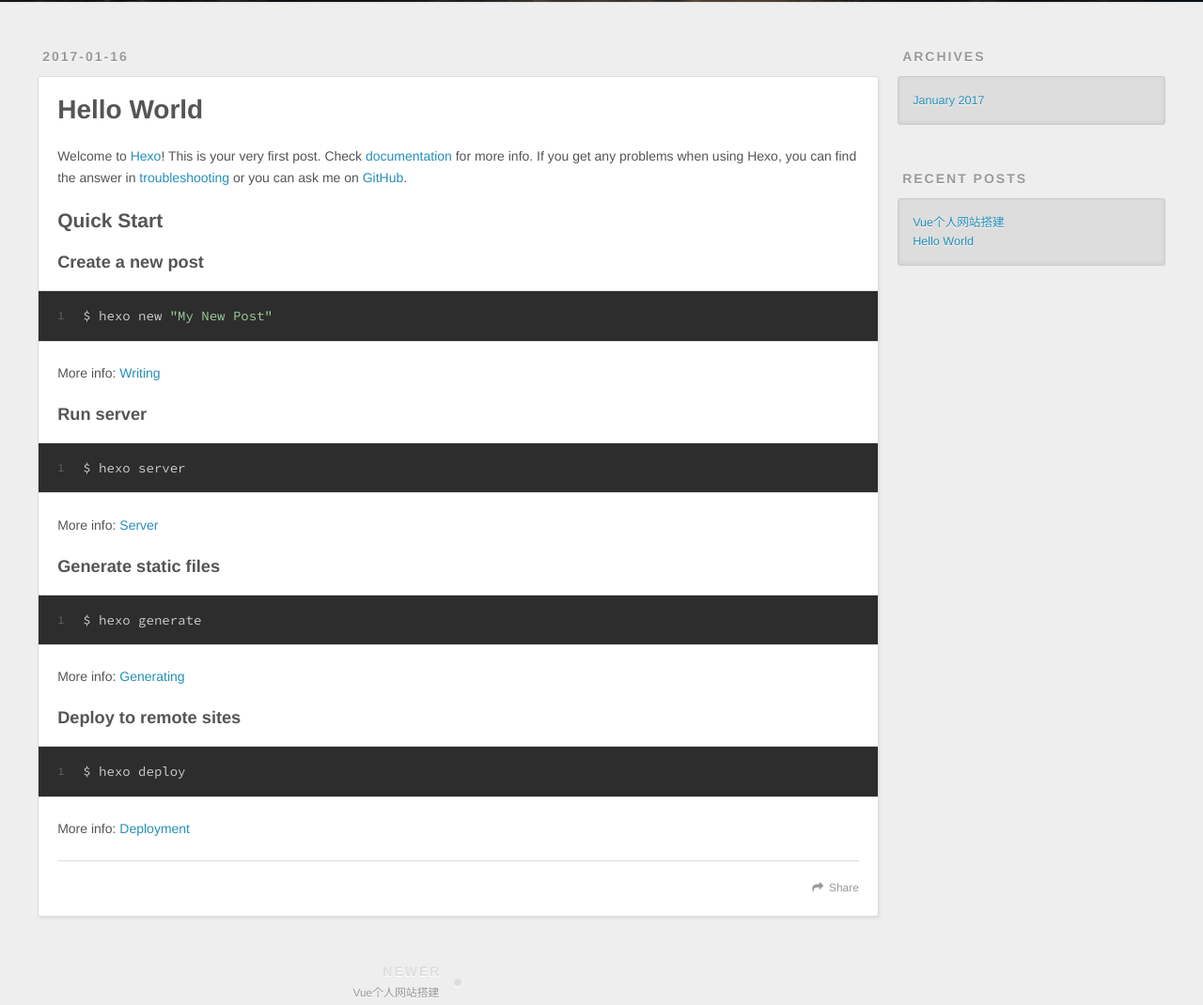
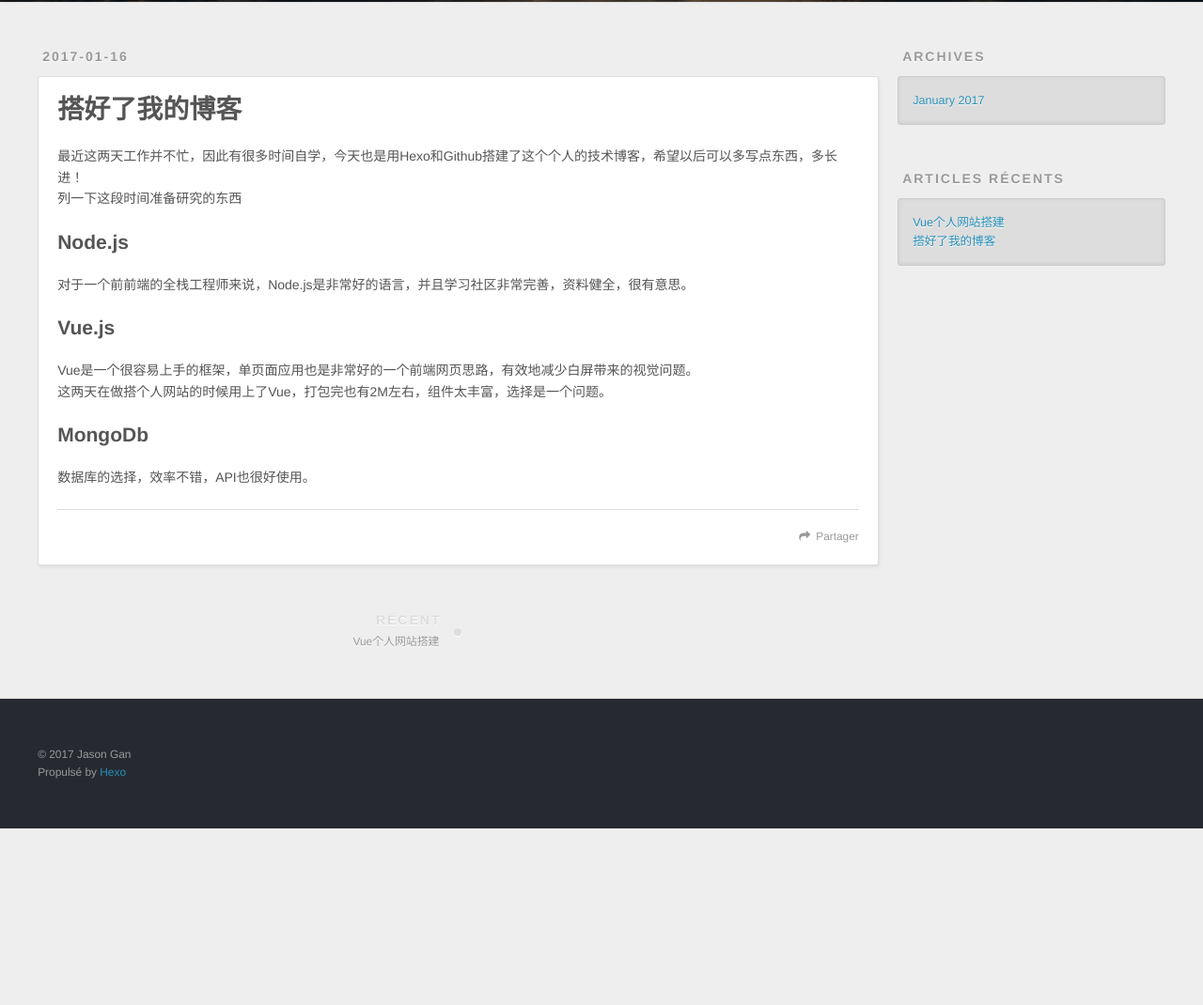
Before and after one commit to ganchengyuan1990/blog, a plain HTML site: page 2017/01/16/hello-world/index.html in a window 1280 px wide. Shown: the part 298-1368 px from the top of the page at 94% size. After the commit the page ends 1180 px from the top, so only its background shows below. Drawn offline with nearby package versions, Linux system fonts and the light colour scheme.

Commit message:
Site updated: 2017-01-16 19:04:38

```diff
--- a/2017/01/16/hello-world/index.html
+++ b/2017/01/16/hello-world/index.html
@@ -3,21 +3,24 @@
 <head>
   <meta charset="utf-8">
 
-  <title>Hello World | 时间追逐者</title>
+  <title>搭好了我的博客 | 时间追逐者</title>
   <meta name="viewport" content="width=device-width, initial-scale=1, maximum-scale=1">
-  <meta name="description" content="Welcome to Hexo! This is your very first post. Check documentation for more info. If you get any problems when using Hexo, you can find the answer in troubleshooting or you can ask me on GitHub.
-Quick">
+  <meta name="description" content="最近这两天工作并不忙，因此有很多时间自学，今天也是用Hexo和Github搭建了这个个人的技术博客，希望以后可以多写点东西，多长进！列一下这段时间准备研究的东西
+Node.js对于一个前前端的全栈工程师来说，Node.js是非常好的语言，并且学习社区非常完善，资料健全，很有意思。
+Vue.jsVue是一个很容易上手的框架，单页面应用也是非常好的一个前端网页思路，有效地减少白屏带来的视觉问题。这两天">
 <meta property="og:type" content="article">
-<meta property="og:title" content="Hello World">
+<meta property="og:title" content="搭好了我的博客">
 <meta property="og:url" content="https://ganchengyuan1990.github.io/blog/2017/01/16/hello-world/index.html">
 <meta property="og:site_name" content="时间追逐者">
-<meta property="og:description" content="Welcome to Hexo! This is your very first post. Check documentation for more info. If you get any problems when using Hexo, you can find the answer in troubleshooting or you can ask me on GitHub.
-Quick">
-<meta property="og:updated_time" content="2017-01-16T08:12:12.622Z">
+<meta property="og:description" content="最近这两天工作并不忙，因此有很多时间自学，今天也是用Hexo和Github搭建了这个个人的技术博客，希望以后可以多写点东西，多长进！列一下这段时间准备研究的东西
+Node.js对于一个前前端的全栈工程师来说，Node.js是非常好的语言，并且学习社区非常完善，资料健全，很有意思。
+Vue.jsVue是一个很容易上手的框架，单页面应用也是非常好的一个前端网页思路，有效地减少白屏带来的视觉问题。这两天">
+<meta property="og:updated_time" content="2017-01-16T11:04:23.246Z">
 <meta name="twitter:card" content="summary">
-<meta name="twitter:title" content="Hello World">
-<meta name="twitter:description" content="Welcome to Hexo! This is your very first post. Check documentation for more info. If you get any problems when using Hexo, you can find the answer in troubleshooting or you can ask me on GitHub.
-Quick">
+<meta name="twitter:title" content="搭好了我的博客">
+<meta name="twitter:description" content="最近这两天工作并不忙，因此有很多时间自学，今天也是用Hexo和Github搭建了这个个人的技术博客，希望以后可以多写点东西，多长进！列一下这段时间准备研究的东西
+Node.js对于一个前前端的全栈工程师来说，Node.js是非常好的语言，并且学习社区非常完善，资料健全，很有意思。
+Vue.jsVue是一个很容易上手的框架，单页面应用也是非常好的一个前端网页思路，有效地减少白屏带来的视觉问题。这两天">
 
     <link rel="alternate" href="/atom.xml" title="时间追逐者" type="application/atom+xml">
 
@@ -59,9 +62,9 @@ Quick">
       </nav>
       <nav id="sub-nav">
 
-          <a id="nav-rss-link" class="nav-icon" href="/atom.xml" title="RSS Feed"></a>
+          <a id="nav-rss-link" class="nav-icon" href="/atom.xml" title="Flux RSS"></a>
 
-        <a id="nav-search-btn" class="nav-icon" title="Search"></a>
+        <a id="nav-search-btn" class="nav-icon" title="Rechercher"></a>
       </nav>
       <div id="search-form-wrap">
         <form action="//google.com/search" method="get" accept-charset="UTF-8" class="search-form"><input type="search" name="q" results="0" class="search-form-input" placeholder="Search"><button type="submit" class="search-form-submit">&#xF002;</button><input type="hidden" name="sitesearch" value="https://ganchengyuan1990.github.io/blog"></form>
@@ -84,7 +87,7 @@ Quick">
 
 
     <h1 class="article-title" itemprop="name">
-      Hello World
+      搭好了我的博客
     </h1>
 
 
@@ -92,20 +95,15 @@ Quick">
 
     <div class="article-entry" itemprop="articleBody">
 
-        <p>Welcome to <a href="https://hexo.io/" target="_blank" rel="external">Hexo</a>! This is your very first post. Check <a href="https://hexo.io/docs/" target="_blank" rel="external">documentation</a> for more info. If you get any problems when using Hexo, you can find the answer in <a href="https://hexo.io/docs/troubleshooting.html" target="_blank" rel="external">troubleshooting</a> or you can ask me on <a href="https://github.com/hexojs/hexo/issues" target="_blank" rel="external">GitHub</a>.</p>
-<h2 id="Quick-Start"><a href="#Quick-Start" class="headerlink" title="Quick Start"></a>Quick Start</h2><h3 id="Create-a-new-post"><a href="#Create-a-new-post" class="headerlink" title="Create a new post"></a>Create a new post</h3><figure class="highlight bash"><table><tr><td class="gutter"><pre><div class="line">1</div></pre></td><td class="code"><pre><div class="line">$ hexo new <span class="string">"My New Post"</span></div></pre></td></tr></table></figure>
-<p>More info: <a href="https://hexo.io/docs/writing.html" target="_blank" rel="external">Writing</a></p>
-<h3 id="Run-server"><a href="#Run-server" class="headerlink" title="Run server"></a>Run server</h3><figure class="highlight bash"><table><tr><td class="gutter"><pre><div class="line">1</div></pre></td><td class="code"><pre><div class="line">$ hexo server</div></pre></td></tr></table></figure>
-<p>More info: <a href="https://hexo.io/docs/server.html" target="_blank" rel="external">Server</a></p>
-<h3 id="Generate-static-files"><a href="#Generate-static-files" class="headerlink" title="Generate static files"></a>Generate static files</h3><figure class="highlight bash"><table><tr><td class="gutter"><pre><div class="line">1</div></pre></td><td class="code"><pre><div class="line">$ hexo generate</div></pre></td></tr></table></figure>
-<p>More info: <a href="https://hexo.io/docs/generating.html" target="_blank" rel="external">Generating</a></p>
-<h3 id="Deploy-to-remote-sites"><a href="#Deploy-to-remote-sites" class="headerlink" title="Deploy to remote sites"></a>Deploy to remote sites</h3><figure class="highlight bash"><table><tr><td class="gutter"><pre><div class="line">1</div></pre></td><td class="code"><pre><div class="line">$ hexo deploy</div></pre></td></tr></table></figure>
-<p>More info: <a href="https://hexo.io/docs/deployment.html" target="_blank" rel="external">Deployment</a></p>
+        <p>最近这两天工作并不忙，因此有很多时间自学，今天也是用Hexo和Github搭建了这个个人的技术博客，希望以后可以多写点东西，多长进！<br>列一下这段时间准备研究的东西</p>
+<h2 id="Node-js"><a href="#Node-js" class="headerlink" title="Node.js"></a>Node.js</h2><p>对于一个前前端的全栈工程师来说，Node.js是非常好的语言，并且学习社区非常完善，资料健全，很有意思。</p>
+<h2 id="Vue-js"><a href="#Vue-js" class="headerlink" title="Vue.js"></a>Vue.js</h2><p>Vue是一个很容易上手的框架，单页面应用也是非常好的一个前端网页思路，有效地减少白屏带来的视觉问题。<br>这两天在做搭个人网站的时候用上了Vue，打包完也有2M左右，组件太丰富，选择是一个问题。</p>
+<h2 id="MongoDb"><a href="#MongoDb" class="headerlink" title="MongoDb"></a>MongoDb</h2><p>数据库的选择，效率不错，API也很好使用。</p>
 
 
     </div>
     <footer class="article-footer">
-      <a data-url="https://ganchengyuan1990.github.io/blog/blog/2017/01/16/hello-world/" data-id="cixzz6uxm0000v8ptyf8blnsk" class="article-share-link">Share</a>
+      <a data-url="https://ganchengyuan1990.github.io/blog/blog/2017/01/16/hello-world/" data-id="cixzzh4tg0000skpt0i7oj65z" class="article-share-link">Partager</a>
 
 
     </footer>
@@ -115,7 +113,7 @@ Quick">
 <nav id="article-nav">
 
     <a href="/blog/2017/01/16/第一篇/" id="article-nav-newer" class="article-nav-link-wrap">
-      <strong class="article-nav-caption">Newer</strong>
+      <strong class="article-nav-caption">Récent</strong>
       <div class="article-nav-title">
 
           Vue个人网站搭建
@@ -153,7 +151,7 @@ Quick">
 
 
   <div class="widget-wrap">
-    <h3 class="widget-title">Recent Posts</h3>
+    <h3 class="widget-title">Articles récents</h3>
     <div class="widget">
       <ul>
 
@@ -162,7 +160,7 @@ Quick">
           </li>
 
           <li>
-            <a href="/blog/2017/01/16/hello-world/">Hello World</a>
+            <a href="/blog/2017/01/16/hello-world/">搭好了我的博客</a>
           </li>
 
       </ul>
@@ -178,7 +176,7 @@ Quick">
   <div class="outer">
     <div id="footer-info" class="inner">
       &copy; 2017 Jason Gan<br>
-      Powered by <a href="http://hexo.io/" target="_blank">Hexo</a>
+      Propulsé by <a href="http://hexo.io/" target="_blank">Hexo</a>
     </div>
   </div>
 </footer>
```
Also changed, not shown: 2017/01/16/第一篇/index.html (+8 -8 lines), archives/2017/01/index.html (+6 -6 lines), archives/2017/index.html (+6 -6 lines), archives/index.html (+6 -6 lines), atom.xml (+8 -12 lines), index.html (+12 -17 lines), sitemap.xml (+7 -7 lines).
